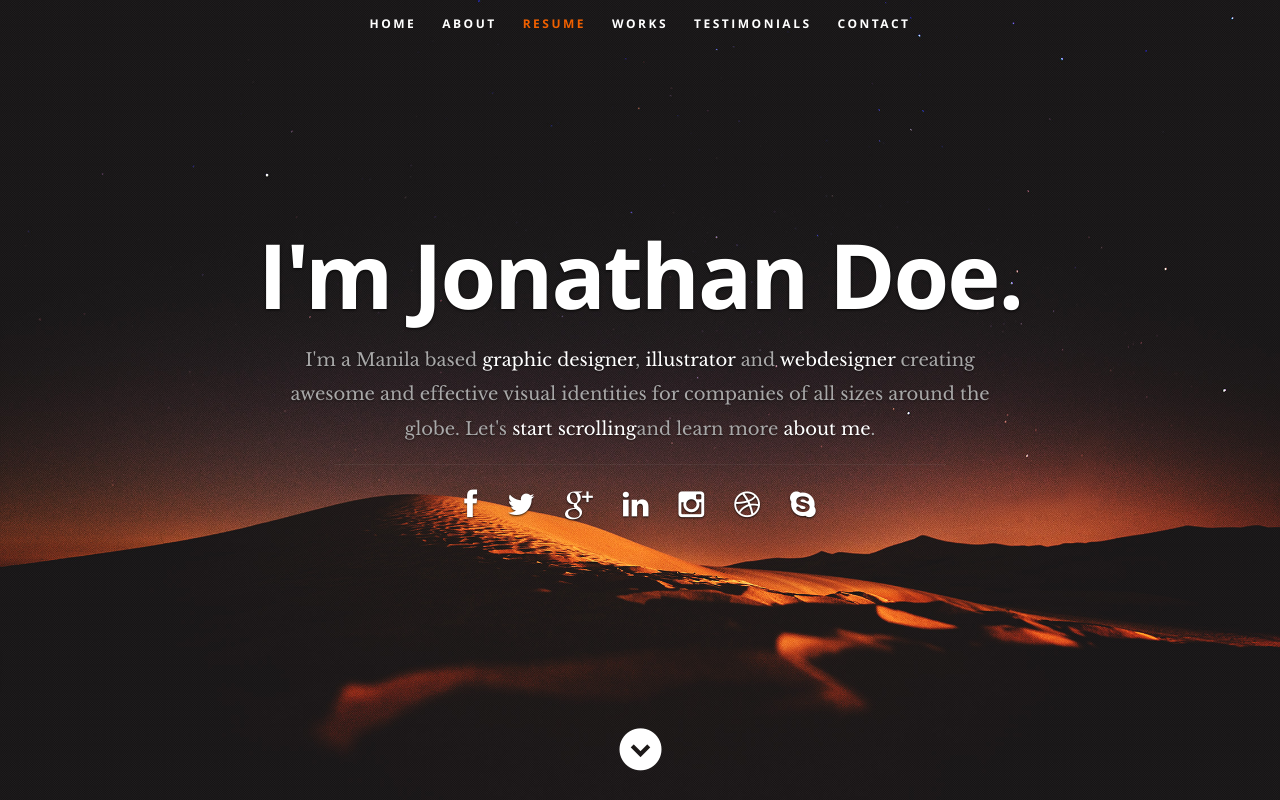
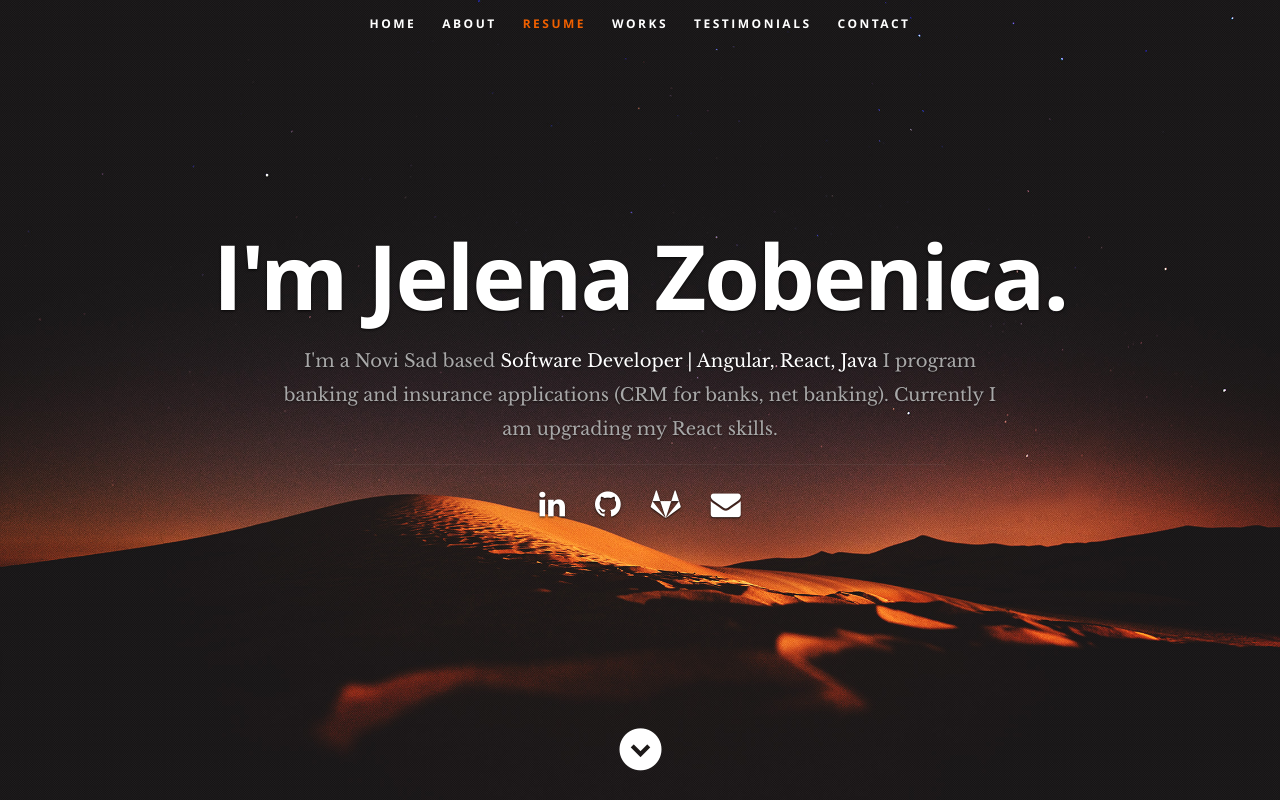
Before and after one commit to jecaz/Resume, a React (Create React App) app: page / in a window 1280 px wide. Shown: the top 800 px of the page. Built offline with nearby package versions, Linux system fonts and the light colour scheme.

Commit message:
Fill header section with json data using props

```diff
--- a/package.json
+++ b/package.json
@@ -11,6 +11,7 @@
     "jquery": "^3.5.1",
     "react": "^16.13.1",
     "react-dom": "^16.13.1",
+    "react-fontawesome": "^1.7.1",
     "react-scripts": "3.4.1"
   },
   "scripts": {
--- a/public/index.html
+++ b/public/index.html
@@ -7,6 +7,7 @@
     <link rel="stylesheet" href="%PUBLIC_URL%/css/layout.css">
     <link rel="stylesheet" href="%PUBLIC_URL%/css/media-queries.css">
     <link rel="stylesheet" href="%PUBLIC_URL%/css/magnific-popup.css">
+    <link href="https://maxcdn.bootstrapcdn.com/font-awesome/4.7.0/css/font-awesome.min.css" rel="stylesheet" />
     <meta name="viewport" content="width=device-width, initial-scale=1" />
     <meta name="theme-color" content="#000000" />
     <meta
--- a/public/resumeData.json
+++ b/public/resumeData.json
@@ -1,8 +1,8 @@
 {
   "main": {
     "name":"Jelena Zobenica",
-    "occupation":"Fullstack developer/Angular/React/Java",
-    "description":"I program banking and insurance applications (CRM for banks, net banking).",
+    "occupation":"Software Developer | Angular, React, Java",
+    "description":"I program banking and insurance applications (CRM for banks, net banking). Currently I am upgrading my React skills",
     "image":"DSC_3214nova.jpg",
     "bio":"I would like to be a part of an open-minded environment which is ready for changes, which inspires and sets examples to others. As someone who prefers quality over quantity, I have constantly been taking small steps in order to search for a better version of myself and thus contribute to my surroundings. Should you consider that we are led by the same compass and if you feel that I would be suitable for your business policy, I would gladly accept your invitation.",
     "email": "jelena.zobenica1@gmail.com",
@@ -17,29 +17,9 @@
     "resumedownload":"http://something.com",
     "social":[
       {
-        "name":"facebook",
-        "url":"http://facebook.com",
-        "className":"fa fa-facebook"
-      },
-      {
-        "name":"twitter",
-        "url":"http://twitter.com",
-        "className":"fa fa-twitter"
-      },
-      {
-        "name":"google-plus",
-        "url":"http://googleplus.com",
-        "className":"fa fa-google-plus"
-      },
-      {
         "name":"linkedin",
         "url":"https://www.linkedin.com/in/jelena-zobenica/",
-        "className":"fa fa-linkedin"
-      },
-      {
-        "name":"instagram",
-        "url":"http://instagram.com",
-        "className":"fa fa-instagram"
+        "className":"fa fa-linkedin facebook"
       },
       {
         "name":"github",
@@ -52,9 +32,9 @@
         "className":"fa fa-gitlab"
       },
       {
-        "name":"skype",
-        "url":"http://skype.com",
-        "className":"fa fa-skype"
+        "name":"email",
+        "url":"mailto:jelena.zobenica1@gmail.com",
+        "className":"fa fa-envelope"
       }
     ]
   },
--- a/src/App.js
+++ b/src/App.js
@@ -43,7 +43,7 @@ class App extends Component {
     console.log(this.state.resumeData);
     return (
       <div className="App">
-        <Header />
+        <Header data={this.state.resumeData.main} />
         <About />
         <Resume />
         <Portfolio />
--- a/src/Components/Header.js
+++ b/src/Components/Header.js
@@ -2,6 +2,17 @@ import React, { Component } from 'react';
 
 class Header extends Component {
   render() {
+    if (this.props.data) {
+      var name = this.props.data.name;
+      var occupation = this.props.data.occupation;
+      var description = this.props.data.description;
+      var city = this.props.data.address.city;
+      var networks = this.props.data.social.map((network) => {
+        return <li key={network.name}>
+                 <a title={network.name} href={network.url} target="_blank" rel="noopener noreferrer"><i className={network.className}></i></a>
+               </li>
+      });
+    }
     return (
       <header id="home">
         <nav id="nav-wrap">
@@ -18,19 +29,11 @@ class Header extends Component {
         </nav>
         <div className="row banner">
           <div className="banner-text">
-            <h1 className="responsive-headline">I'm Jonathan Doe.</h1>
-            <h3>I'm a Manila based <span>graphic designer</span>, <span>illustrator</span> and <span>webdesigner</span> creating awesome and
-              effective visual identities for companies of all sizes around the globe. Let's <a className="smoothscroll" href="#about">start scrolling</a>
-              and learn more <a className="smoothscroll" href="#about">about me</a>.</h3>
+            <h1 className="responsive-headline">I'm {name}.</h1>
+            <h3>I'm a {city} based <span>{occupation}</span> {description}.</h3>
             <hr />
             <ul className="social">
-              <li><a href="#/"><i className="fa fa-facebook"></i></a></li>
-              <li><a href="#/"><i className="fa fa-twitter"></i></a></li>
-              <li><a href="#/"><i className="fa fa-google-plus"></i></a></li>
-              <li><a href="#/"><i className="fa fa-linkedin"></i></a></li>
-              <li><a href="#/"><i className="fa fa-instagram"></i></a></li>
-              <li><a href="#/"><i className="fa fa-dribbble"></i></a></li>
-              <li><a href="#/"><i className="fa fa-skype"></i></a></li>
+              {networks}
             </ul>
           </div>
         </div>
```
Also changed, not shown: src/App.css (line endings or trailing spaces), 1 other file (tests, documents, lock files or other folders).
